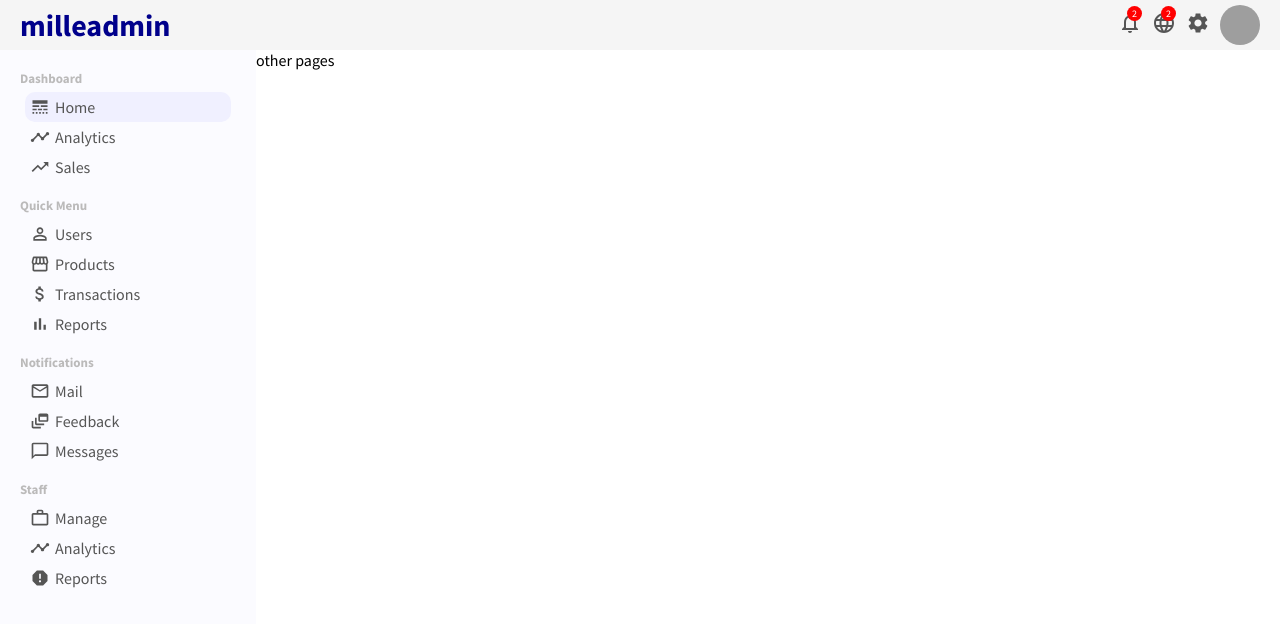
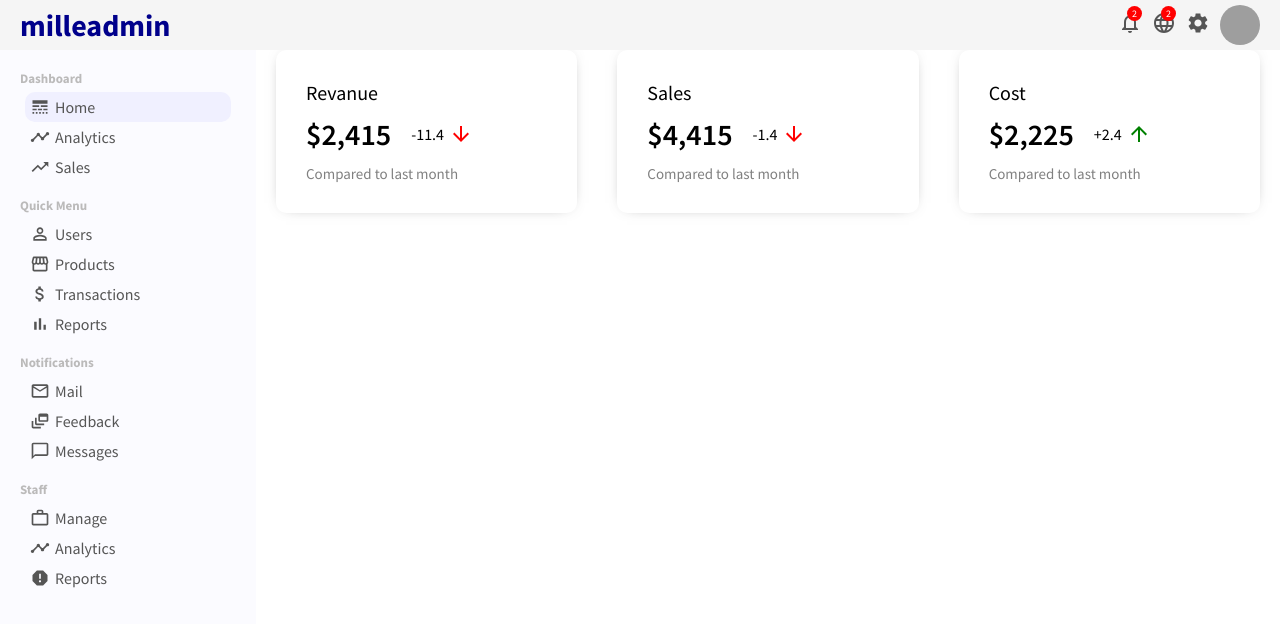
Before and after one commit to lavitzwind/react-admin-dashboard, a React (Create React App) app: page / in a window 1280 px wide. Shown: the top 624 px of the page. Built offline with nearby package versions, Linux system fonts and the light colour scheme; grey boxes are pictures that could not be loaded.

Commit message:
Admin dashboard info widgets

```diff
--- a/src/App.css
+++ b/src/App.css
@@ -1,8 +1,3 @@
 .container {
 	display: flex;
 }
-
-.lol {
-	display: flex;
-	flex: 4;
-}
--- a/src/App.js
+++ b/src/App.js
@@ -1,6 +1,7 @@
 import Sidebar from "./components/sidebar/Sidebar";
 import Topbar from "./components/topbar/Topbar";
 import "./App.css";
+import Home from "./pages/home/Home";
 
 function App() {
 	return (
@@ -8,7 +9,7 @@
 			<Topbar />
 			<div className="container">
 				<Sidebar />
-				<div className="lol">other pages</div>
+				<Home />
 			</div>
 		</div>
 	);
--- /dev/null
+++ b/src/components/featuredInfo/FeaturedInfo.jsx
@@ -0,0 +1,41 @@
+import "./featuredInfo.css";
+import { ArrowDownward, ArrowUpward } from "@material-ui/icons";
+
+const Featuredinfo = () => {
+	return (
+		<div className="featured">
+			<div className="featuredItem">
+				<span className="featuredTitle">Revanue</span>
+				<div className="featuredMoneyContainer">
+					<span className="featuredMoney">$2,415</span>
+					<span className="featuredMoneyRate">
+						-11.4 <ArrowDownward className="featuredIcon negative" />
+					</span>
+				</div>
+				<span className="featuredSub">Compared to last month</span>
+			</div>
+			<div className="featuredItem">
+				<span className="featuredTitle">Sales</span>
+				<div className="featuredMoneyContainer">
+					<span className="featuredMoney">$4,415</span>
+					<span className="featuredMoneyRate">
+						-1.4 <ArrowDownward className="featuredIcon negative" />
+					</span>
+				</div>
+				<span className="featuredSub">Compared to last month</span>
+			</div>
+			<div className="featuredItem">
+				<span className="featuredTitle">Cost</span>
+				<div className="featuredMoneyContainer">
+					<span className="featuredMoney">$2,225</span>
+					<span className="featuredMoneyRate">
+						+2.4 <ArrowUpward className="featuredIcon" />
+					</span>
+				</div>
+				<span className="featuredSub">Compared to last month</span>
+			</div>
+		</div>
+	);
+};
+
+export default Featuredinfo;
--- /dev/null
+++ b/src/components/featuredInfo/featuredInfo.css
@@ -0,0 +1,51 @@
+.featured {
+	width: 100%;
+	display: flex;
+	justify-content: space-between;
+}
+
+.featuredItem {
+	flex: 1;
+	margin: 0px 20px;
+	padding: 30px;
+	border-radius: 10px;
+	cursor: pointer;
+	-webkit-box-shadow: 0px 0px 15px -10px rgba(0, 0, 0, 0.75);
+	box-shadow: 0px 0px 15px -10px rgba(0, 0, 0, 0.75);
+}
+
+.featuredTitle {
+	font-size: 20px;
+}
+
+.featuredMoneyContainer {
+	margin: 10px 0px;
+	display: flex;
+	align-items: center;
+}
+
+.featuredMoney {
+	font-size: 30px;
+	font-weight: 600;
+}
+
+.featuredMoneyRate {
+	display: flex;
+	align-items: center;
+	margin-left: 20px;
+}
+
+.featuredIcon {
+	font-size: 14px;
+	margin-left: 5px;
+	color: green;
+}
+
+.featuredIcon.negative {
+	color: red;
+}
+
+.featuredSub {
+	font-size: 15px;
+	color: gray;
+}
--- /dev/null
+++ b/src/pages/home/Home.jsx
@@ -0,0 +1,12 @@
+import FeaturedInfo from "../../components/featuredInfo/FeaturedInfo";
+import "./home.css";
+
+const Home = () => {
+	return (
+		<div className="home">
+			<FeaturedInfo />
+		</div>
+	);
+};
+
+export default Home;
--- /dev/null
+++ b/src/pages/home/home.css
@@ -0,0 +1,3 @@
+.home {
+	flex: 4;
+}
```
